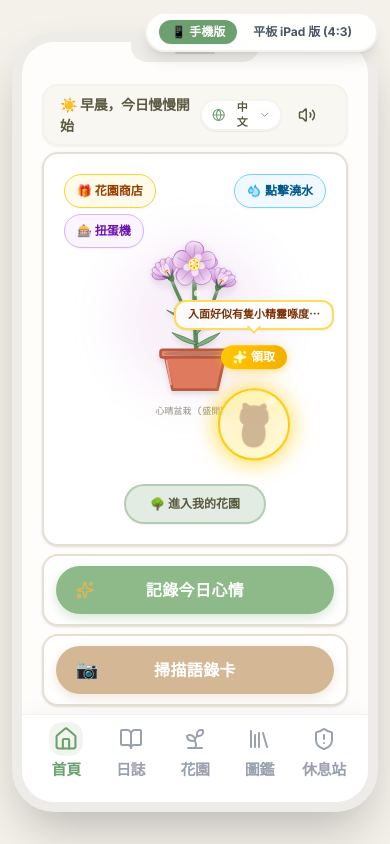
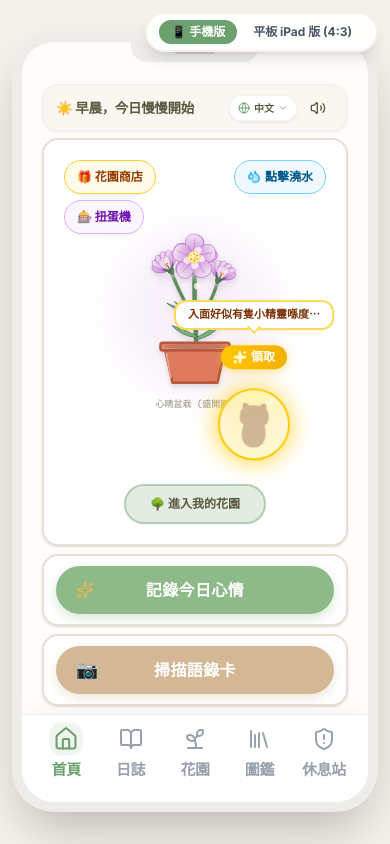
Before and after one commit to Cindyyeung/08-10_-_cindy, a React (Vite) app: page / in a window 390 px wide. Built offline with nearby package versions, Linux system fonts and the light colour scheme.

Commit message:
refactor(ui): optimize home greeting layout and text
Update greeting text length and adjust container responsiveness to prevent UI overflow on smaller screens.

```diff
--- a/src/components/HomeView.tsx
+++ b/src/components/HomeView.tsx
@@ -154,13 +154,13 @@ export default function HomeView({
   return (
     <div className={`flex-1 flex flex-col ${isIpad ? 'space-y-4 py-3 px-6 overflow-y-auto overflow-x-hidden pb-6' : 'space-y-2 py-1 px-1 overflow-y-auto overflow-x-hidden -mt-1 pb-4'}`}>
       {/* Card 1: Dynamic Greeting Card with Language Switcher at Top Right */}
-      <div className={`bg-[#f9f7f2] rounded-2xl border-2 border-brand-sand/60 shadow-xs flex items-center justify-between shrink-0 relative ${isIpad ? 'px-6 py-3.5' : 'px-4 py-2'}`}>
-        <h1 className={`${isIpad ? 'text-lg md:text-xl' : 'text-[14px] sm:text-[15px]'} font-black text-brand-moss font-sans tracking-tight`}>
+      <div className={`bg-[#f9f7f2] rounded-2xl border-2 border-brand-sand/60 shadow-xs flex items-center justify-between shrink-0 relative ${isIpad ? 'px-6 py-3.5' : 'px-3 py-1.5 sm:px-4 sm:py-2'}`}>
+        <h1 className={`${isIpad ? 'text-lg md:text-xl' : 'text-[11.5px] min-[360px]:text-[12.5px] min-[390px]:text-[13.5px] sm:text-[15px]'} font-black text-brand-moss font-sans tracking-tight whitespace-nowrap overflow-hidden text-ellipsis min-w-0 pr-1`}>
           {greeting}
         </h1>
 
         {/* Top Right Actions: Language Switcher Dropdown + Audio Button */}
-        <div className="flex items-center gap-2">
+        <div className={`flex items-center shrink-0 ${isIpad ? 'gap-2' : 'gap-1'}`}>
           {/* Language Switcher Dropdown Button */}
           <div className="relative" ref={langDropdownRef}>
             <button
@@ -170,14 +170,14 @@ export default function HomeView({
                 playClickSound(520, 'sine');
                 setIsLangOpen(!isLangOpen);
               }}
-              className={`flex items-center gap-1.5 px-2.5 py-1 bg-white border-2 border-brand-sand/80 hover:border-brand-sage/60 rounded-full text-xs font-black text-brand-moss shadow-2xs transition active:scale-95 cursor-pointer ${
-                isIpad ? 'h-9 px-3 text-xs' : 'h-8 text-[11px]'
+              className={`flex items-center bg-white border-2 border-brand-sand/80 hover:border-brand-sage/60 rounded-full font-black text-brand-moss shadow-2xs transition active:scale-95 cursor-pointer ${
+                isIpad ? 'h-9 px-3 text-xs gap-1.5' : 'h-7 px-2 text-[10px] gap-1'
               }`}
               title={t('select_language')}
             >
-              <Globe className={isIpad ? 'w-4 h-4 text-brand-sage' : 'w-3.5 h-3.5 text-brand-sage'} />
+              <Globe className={isIpad ? 'w-4 h-4 text-brand-sage' : 'w-3 h-3 text-brand-sage'} />
               <span>{language === 'zh' ? '中文' : 'EN'}</span>
-              <ChevronDown className={`w-3 h-3 text-brand-moss/70 transition-transform duration-200 ${isLangOpen ? 'rotate-180' : ''}`} />
+              <ChevronDown className={`text-brand-moss/70 transition-transform duration-200 ${isIpad ? 'w-3 h-3' : 'w-2.5 h-2.5'} ${isLangOpen ? 'rotate-180' : ''}`} />
             </button>
 
             {/* Dropdown Menu */}
@@ -229,11 +229,13 @@ export default function HomeView({
           <button
             type="button"
             onClick={handleSpeakGreeting}
-            className="p-2 rounded-full hover:bg-brand-sand text-brand-moss transition active:scale-90 cursor-pointer"
+            className={`rounded-full hover:bg-brand-sand text-brand-moss transition active:scale-90 cursor-pointer flex items-center justify-center shrink-0 ${
+              isIpad ? 'p-2' : 'p-1'
+            }`}
             title={t('speak_greeting')}
-            style={{ minHeight: isIpad ? '48px' : '40px', minWidth: isIpad ? '48px' : '40px' }}
+            style={{ minHeight: isIpad ? '48px' : '32px', minWidth: isIpad ? '48px' : '32px' }}
           >
-            <Volume2 className={isIpad ? 'w-6 h-6' : 'w-4.5 h-4.5'} />
+            <Volume2 className={isIpad ? 'w-6 h-6' : 'w-4 h-4'} />
           </button>
         </div>
       </div>
--- a/src/i18n/LanguageContext.tsx
+++ b/src/i18n/LanguageContext.tsx
@@ -7,7 +7,7 @@ export const translations = {
     // Home Greetings
     greeting_morning: '☀️ 早晨，今日慢慢開始',
     greeting_afternoon: '🍵 午安，放慢腳步稍息一下',
-    greeting_evening: '🌙 晚安，今天你辛苦了，好好休息',
+    greeting_evening: '🌙 晚安，好好休息',
     speak_greeting: '朗讀問候語',
 
     // Home Cards & Buttons
```
